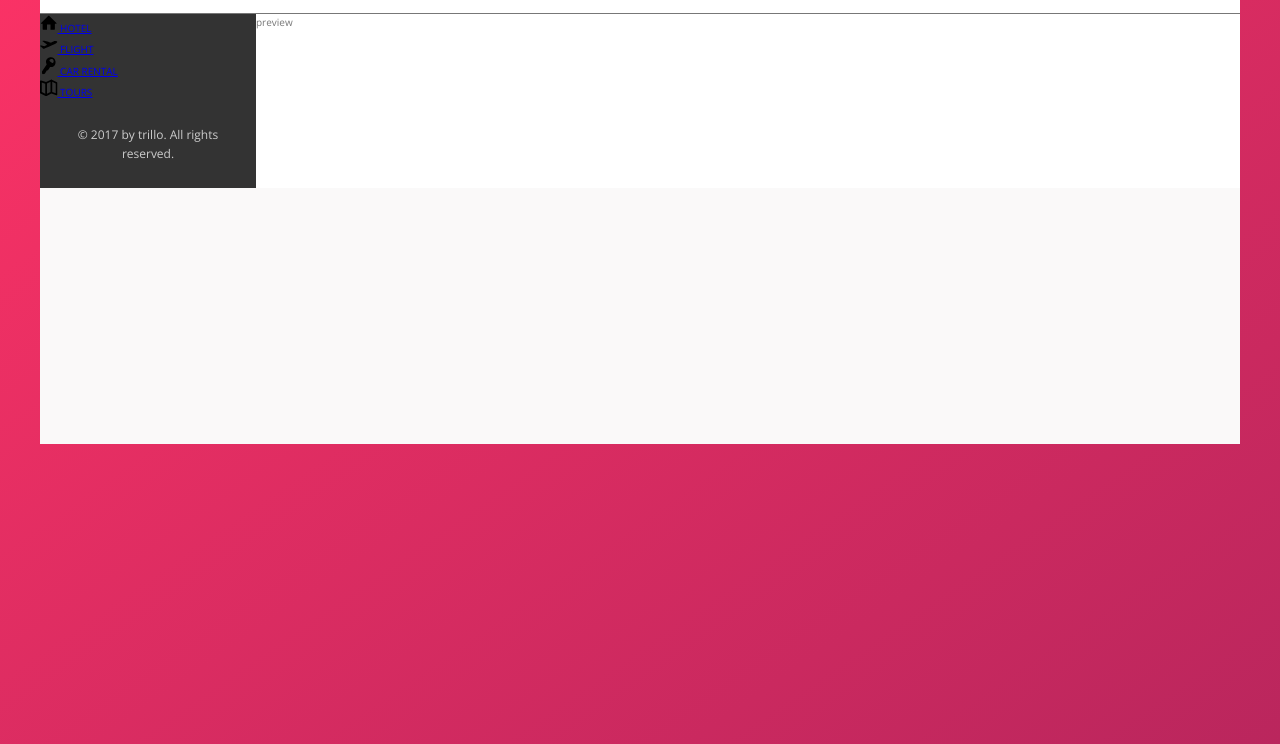
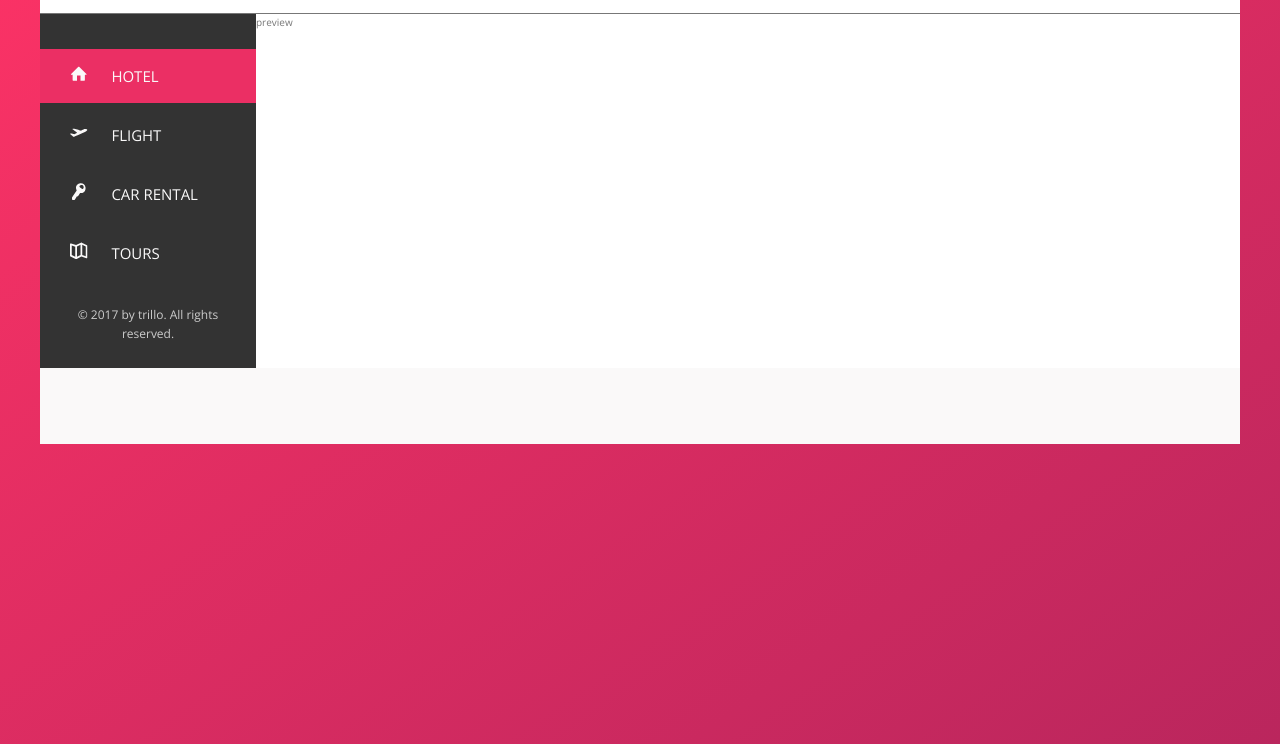
Before and after one commit to Dual1tyxd3v/trillo-advanced-CSS-, a website: page index.html in a window 1280 px wide. Shown: the part 136-880 px from the top of the page. Drawn offline with nearby package versions, Linux system fonts and the light colour scheme.

Commit message:
Complete sidebar

```diff
--- a/index.html
+++ b/index.html
@@ -46,7 +46,7 @@
             <div class="content">
                 <nav class="sidebar">
                     <ul class="side-nav">
-                        <li class="side-nav__item">
+                        <li class="side-nav__item side-nav__item--active">
                             <a href="#" class="side-nav__link">
                                 <svg class="side-nav__icon">
                                     <use xlink:href="./img/sprite.svg#icon-home"></use>
--- a/sass/_components.scss
+++ b/sass/_components.scss
@@ -105,18 +105,57 @@
 // SIDE-NAV
 .side-nav {
   list-style: none;
+  font-size: 1.5rem;
+  margin-top: 3.5rem;
 
   &__link {
-
     &:link,
     &:visited {
       text-transform: uppercase;
+      text-decoration: none;
+      color: var(--color-grey-light-1);
+      display: block;
+      padding: 1.5rem 3rem;
+      position: relative;
+      z-index: 22;
     }
   }
 
   &__icon {
     width: 1.75rem;
     height: 1.75rem;
+    fill: currentColor;
+    margin-right: 2rem;
+  }
+
+  &__item {
+    position: relative;
+    &:not(:last-child) {
+      margin-bottom: .5rem;
+    }
+
+    &::before {
+      content: '';
+      display: block;
+      position: absolute;
+      top: 0;
+      left: 0;
+      width: 3px;
+      height: 100%;
+      background-color: var(--color-primary);
+      transform: scaleY(0);
+      transition: transform .2s, width .4s cubic-bezier(1, 0, 0, 1) .2s, background-color .1s;
+    }
+  }
+
+  &__item:hover::before,
+  &__item--active::before {
+    width: 100%;
+    transform: scaleY(1);
+  }
+
+  &__item:active::before {
+    background-color: var(--color-primary-light);
   }
 }
 //
```
Also changed, not shown: css/style.css, 1 other file.
